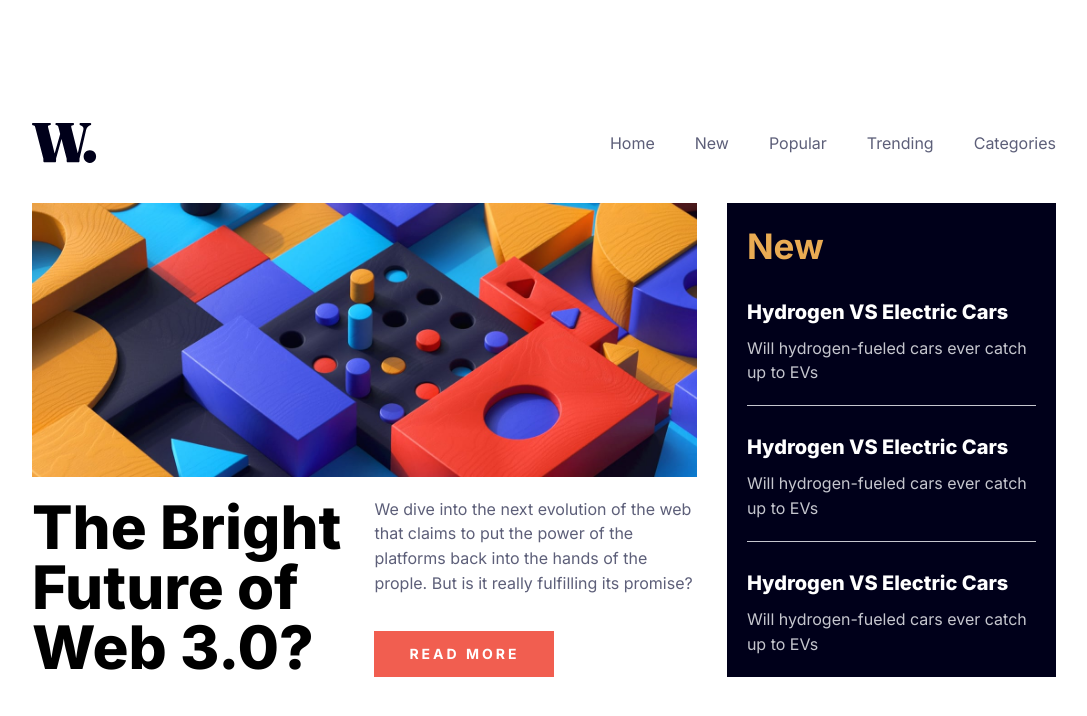
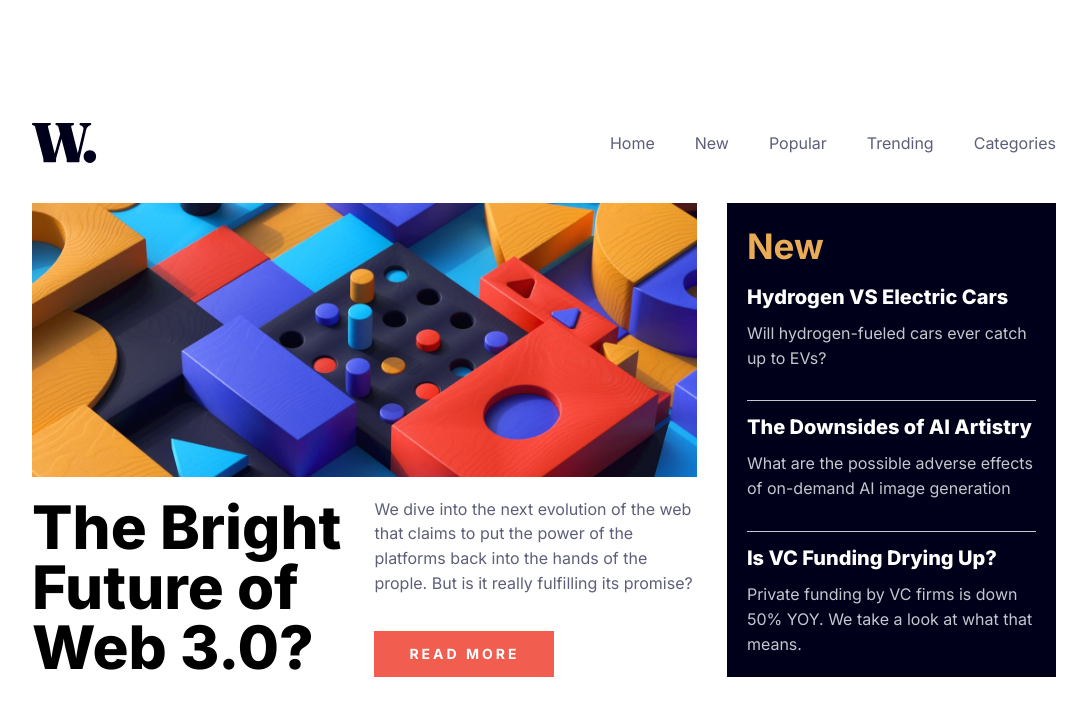
Before and after one commit to lucasfeklein/news-homepage, a React (Vite) app: page / in a window 1280 px wide. Shown: the top 716 px of the page, without its empty margins (96-1183 px from the left). Built offline with nearby package versions, Linux system fonts and the light colour scheme.

Commit message:
mapping cards to display

```diff
--- a/src/components/Content/Content.jsx
+++ b/src/components/Content/Content.jsx
@@ -1,5 +1,22 @@
 import { Box, Button, Image, Text, Title } from "@mantine/core";
 import classes from "./Content.module.css";
+
+const cards = [
+  {
+    title: "Hydrogen VS Electric Cars",
+    subtitle: "Will hydrogen-fueled cars ever catch up to EVs?",
+  },
+  {
+    title: "The Downsides of AI Artistry",
+    subtitle:
+      "What are the possible adverse effects of on-demand AI image generation",
+  },
+  {
+    title: "Is VC Funding Drying Up?",
+    subtitle:
+      "Private funding by VC firms is down 50% YOY. We take a look at what that means.",
+  },
+];
 
 function Content() {
   return (
@@ -28,30 +45,12 @@ function Content() {
         <Title size="35px" style={{ color: "hsl(35, 77%, 62%)" }} order={2}>
           New
         </Title>
-        <Box className={classes.news_card}>
-          <Text className={classes.news_subtitle}>
-            Hydrogen VS Electric Cars
-          </Text>
-          <Text className={classes.news_paragraph}>
-            Will hydrogen-fueled cars ever catch up to EVs
-          </Text>
-        </Box>
-        <Box className={classes.news_card}>
-          <Text className={classes.news_subtitle}>
-            Hydrogen VS Electric Cars
-          </Text>
-          <Text className={classes.news_paragraph}>
-            Will hydrogen-fueled cars ever catch up to EVs
-          </Text>
-        </Box>
-        <Box className={classes.news_card}>
-          <Text className={classes.news_subtitle}>
-            Hydrogen VS Electric Cars
-          </Text>
-          <Text className={classes.news_paragraph}>
-            Will hydrogen-fueled cars ever catch up to EVs
-          </Text>
-        </Box>
+        {cards.map((card) => (
+          <Box key={card.title} className={classes.news_card}>
+            <Text className={classes.news_subtitle}>{card.title}</Text>
+            <Text className={classes.news_paragraph}>{card.subtitle}</Text>
+          </Box>
+        ))}
       </Box>
     </Box>
   );
--- a/src/components/Content/Content.module.css
+++ b/src/components/Content/Content.module.css
@@ -62,7 +62,7 @@
 
 .news_card {
   border-bottom: 1px solid hsl(233, 8%, 79%);
-  padding-bottom: 20px;
+  padding-bottom: 30px;
 }
 
 .news_card:last-child {
```
